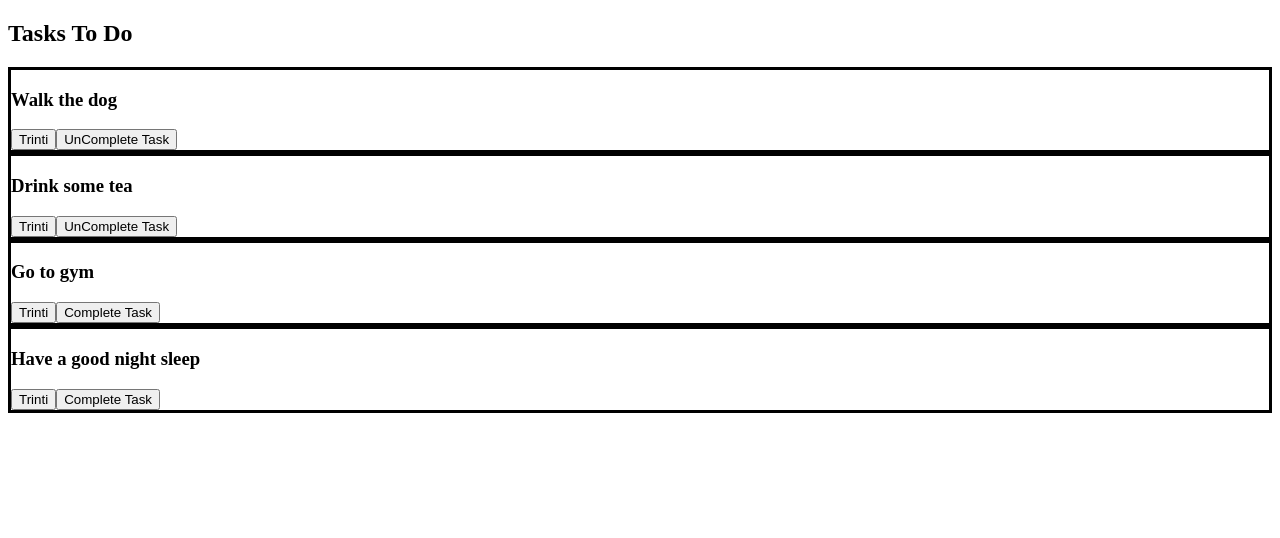
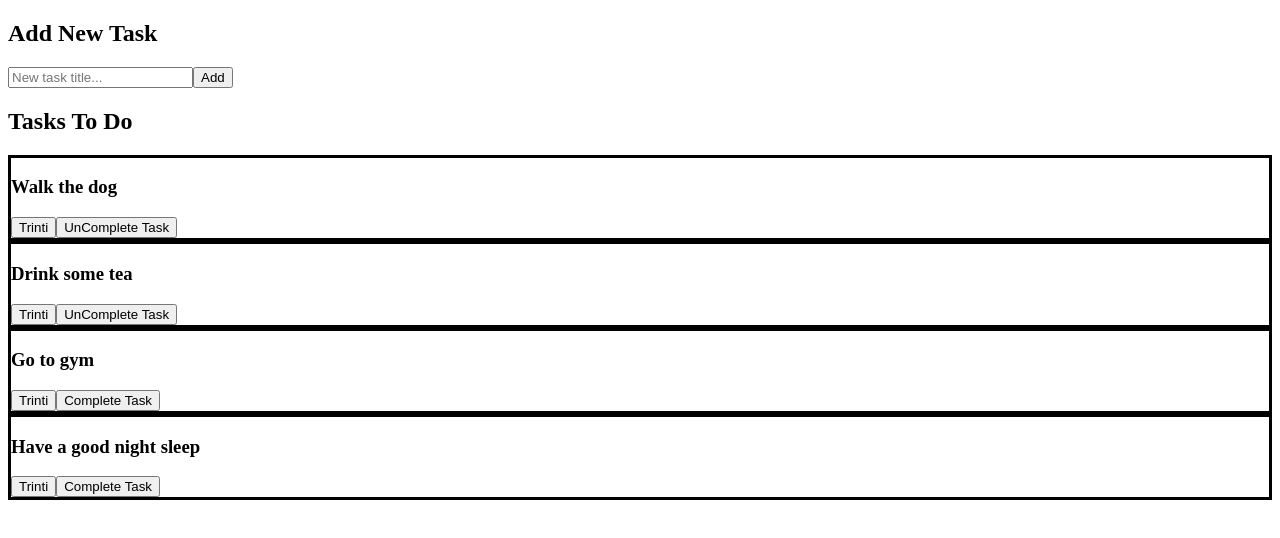
Before and after one commit to BanRokas/FEU12, a React (Create React App) app in the folder React/48 paskaita - 02.27 - React Hooks/to_do_app/: page / in a window 1280 px wide. Shown: the top 538 px of the page. Built offline with nearby package versions, Linux system fonts and the light colour scheme; the HTML template or start-up script is replaced by a standard one.

Commit message:
48 paskaita - new task form (not finished)

```diff
--- a/React/48 paskaita - 02.27 - React Hooks/to_do_app/src/App.jsx
+++ b/React/48 paskaita - 02.27 - React Hooks/to_do_app/src/App.jsx
@@ -1,6 +1,7 @@
 import './App.css';
 import { useState } from 'react';
 import ToDoList from './components/ToDoList';
+import ToDoForm from './components/ToDoForm';
 
 const App = () => {
 
@@ -48,9 +49,16 @@ const App = () => {
       }
     }));
   }
+  const addNewTask = (newTask) => {
+    console.log('pridedame nauja task');
+    setTasks();
+  }
 
   return (
     <>
+      <ToDoForm
+        addNewTask={addNewTask}
+      />
       <ToDoList
         tasks={tasks}
         trintiTask={trintiTask}
--- /dev/null
+++ b/React/48 paskaita - 02.27 - React Hooks/to_do_app/src/components/ToDoForm.jsx
@@ -0,0 +1,27 @@
+const ToDoForm = ({ addNewTask }) => {
+
+  const formSubmit = e => {
+    e.preventDefault();
+    addNewTask();
+    // ???
+  }
+
+  return (
+    <section>
+      <h1>Add New Task</h1>
+      <form onSubmit={formSubmit}>
+        <input
+          type="text"
+          placeholder="New task title..."
+          required
+        />
+        <input
+          type="submit"
+          value="Add"
+        />
+      </form>
+    </section>
+  );
+}
+
+export default ToDoForm;
```
